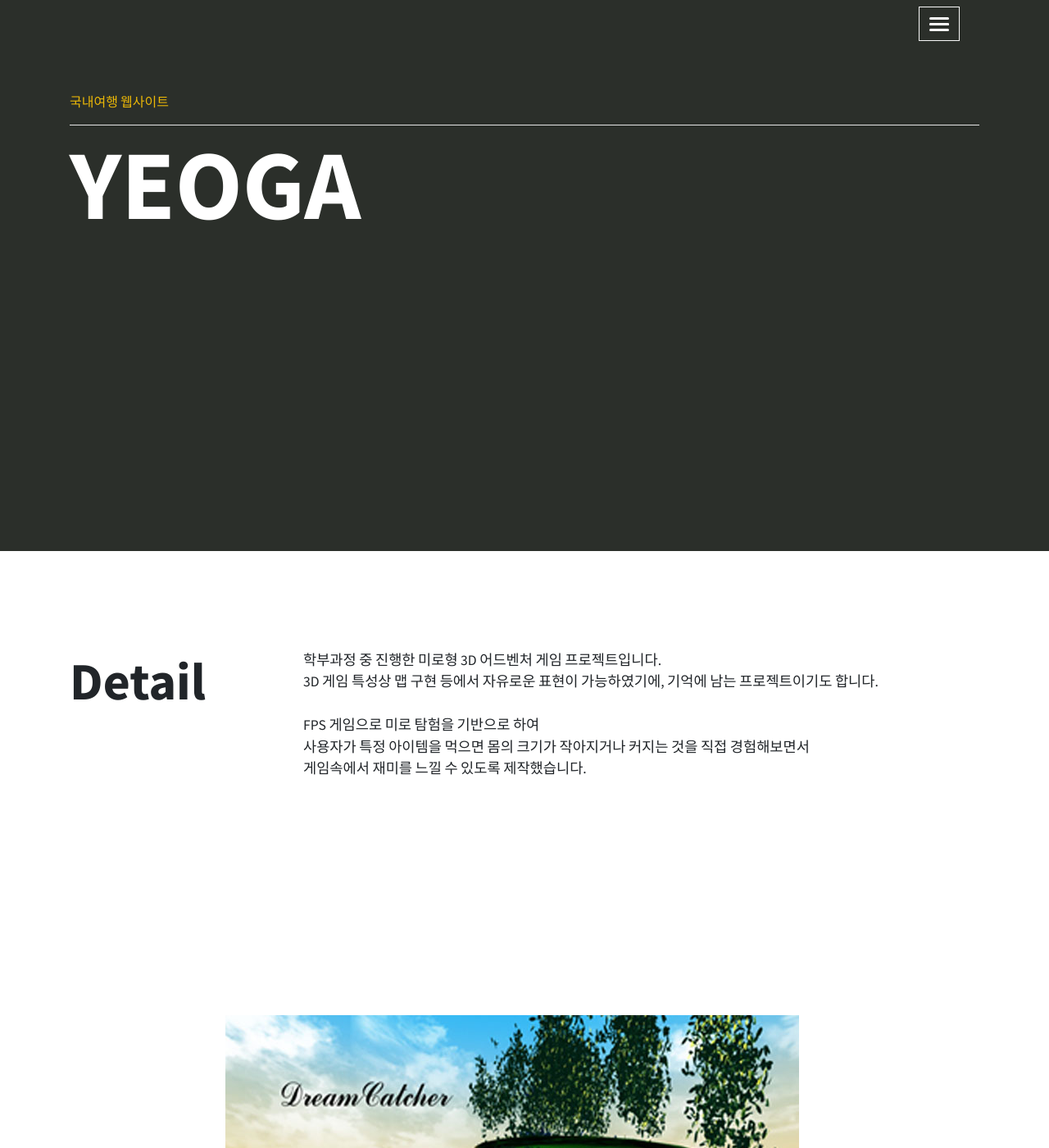
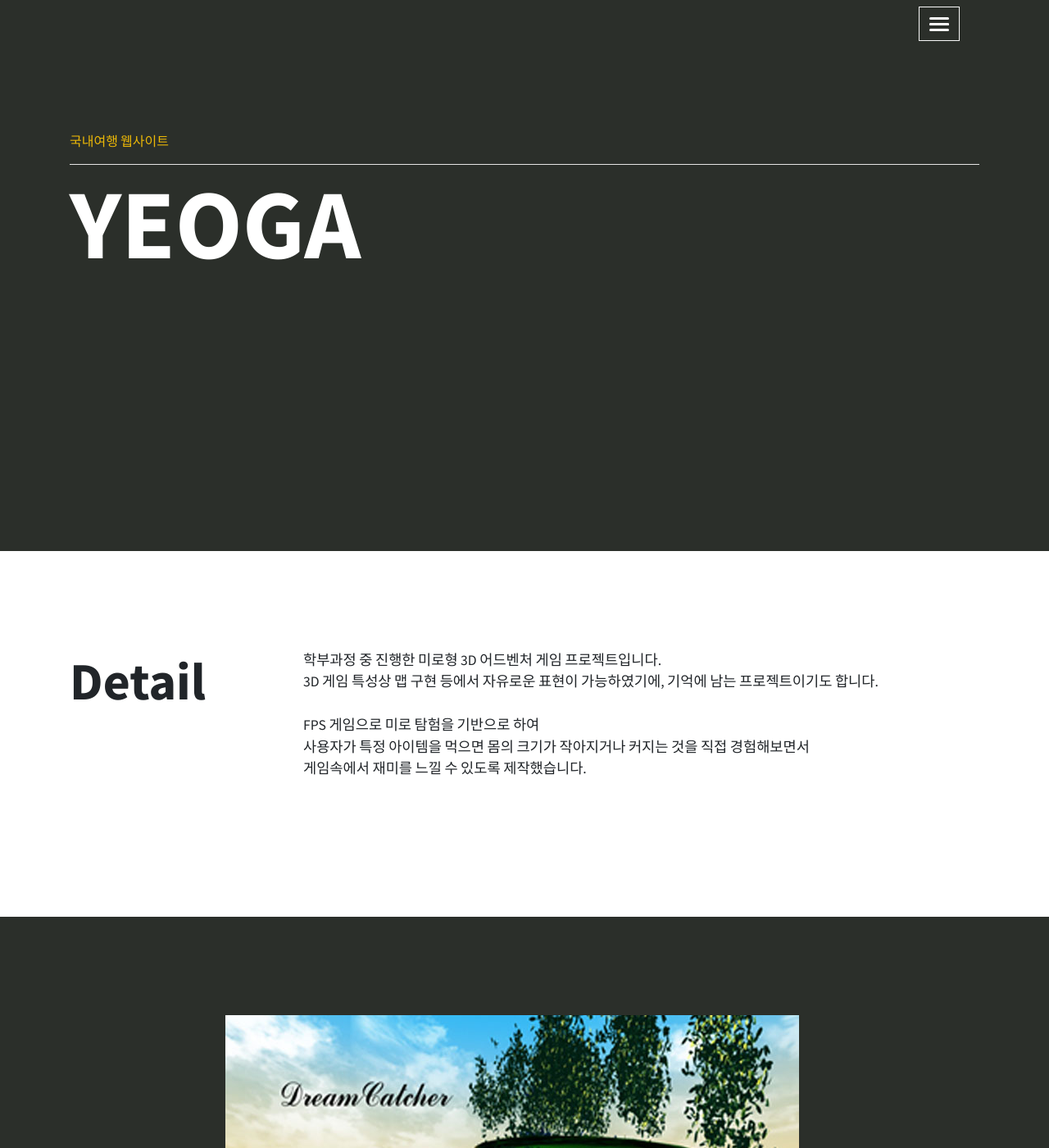
Before and after one commit to mungmoong2/mungmoong2.github.io, a Jekyll site: the page built from htmlPage/pp_3dgame.html, in a window 1280 px wide and 1400 px high. Shown: the whole window at 82% size. Built offline with Jekyll 4.4.1, drawn with Linux system fonts in a browser that asks for light colours.

```diff
--- a/htmlPage/pp_3dgame.html
+++ b/htmlPage/pp_3dgame.html
@@ -4,7 +4,7 @@
 
 <!-- Callout -->
 <section class="pptitle text-left">
-  <div class="container text-content my-auto text-white">
+  <div class="container text-content my-5 text-white">
     <p class="text-secondary mb-2"> 국내여행 웹사이트<p>
       <hr class="mb-0">
       <h1 class="mx-auto mb-5 rtitle"> YEOGA</h1>
```
Also changed, not shown: assets/css/stylish-portfolio.min.css.
